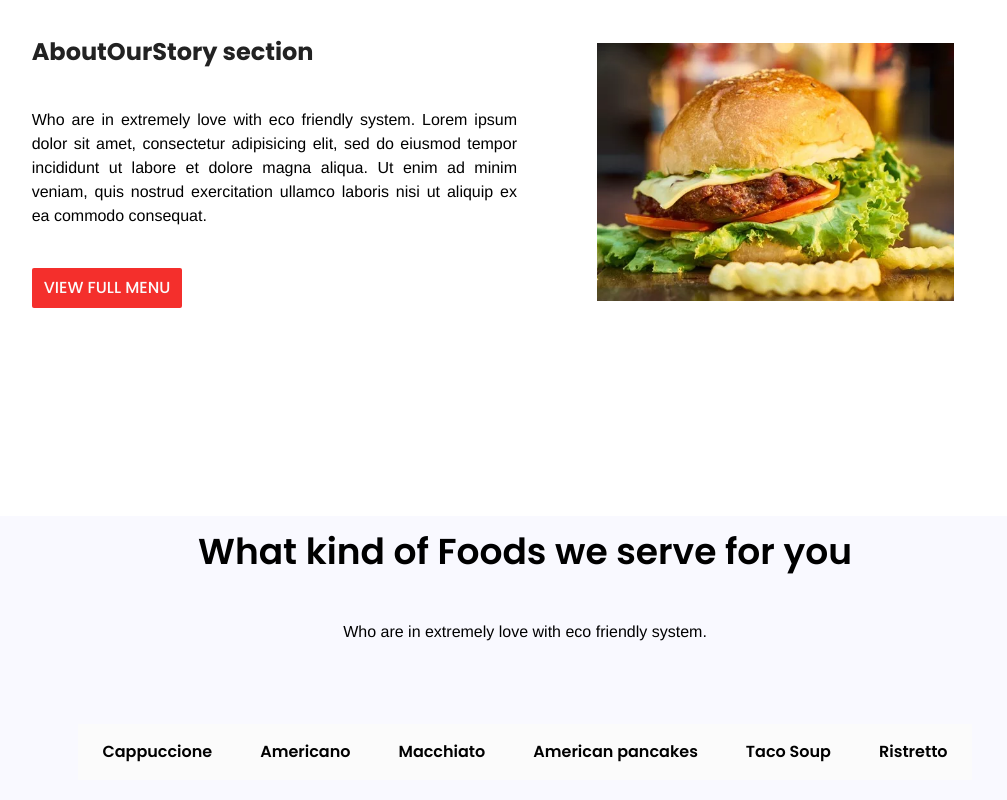
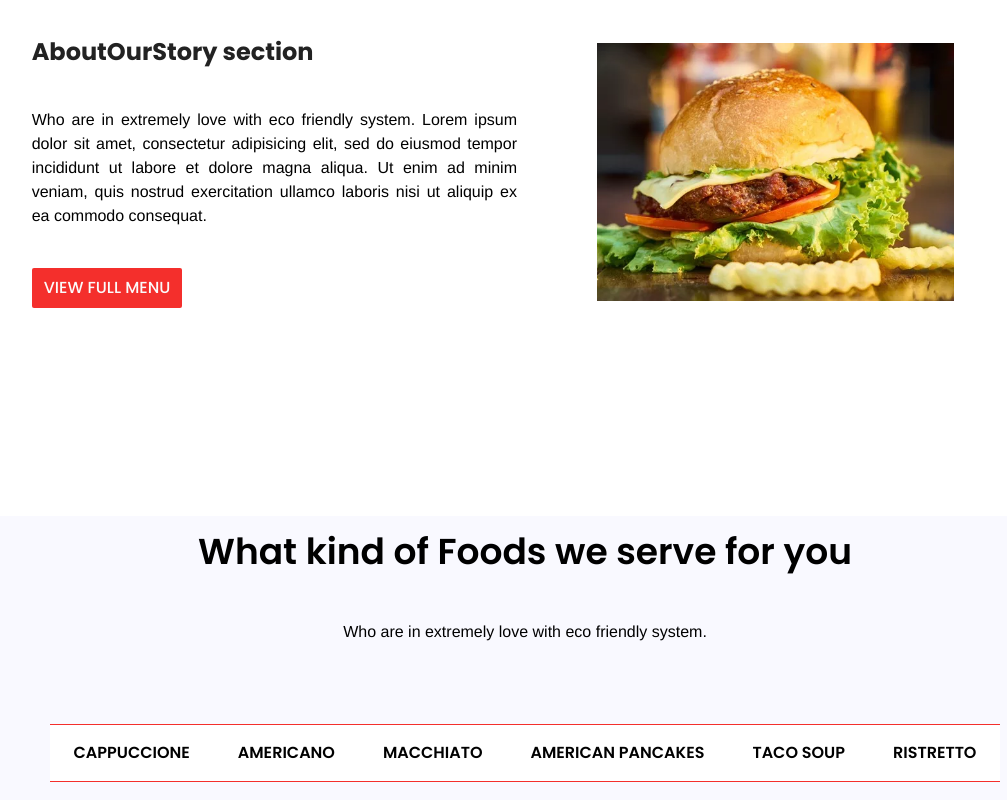
Before and after one commit to Code2Time/Marco-Restaurant, a React (Vite) app: page / in a window 1280 px wide. Shown: the part 1004-1804 px from the top of the page, without its empty margins (115-1122 px from the left). Built offline with nearby package versions, Linux system fonts and the light colour scheme.

Commit message:
update "Categories" component

```diff
--- a/src/components/Categories.tsx
+++ b/src/components/Categories.tsx
@@ -1,19 +1,21 @@
-import {MenuData} from '../data/MenuData'
+import { MenuData } from "../data/MenuData";
 
 function Categories() {
-  return <>
-  <main>
-    <section>
-        <div className="w-full h-auto bg-gray-3 btn-container flex justify-center items-center my-20 ">
-        {MenuData.map((item : any)=>(
-          <div className=' m-0 p-0'>
-            <button className='menu-btn py-4 px-6 poppins-6 bg-my-white transition-all hover:bg-red1 hover:text-my-white'>{item.title}</button>
+  return (
+    <>
+      <main>
+        <section>
+          <div className="w-full h-auto bg-gray-3 btn-container flex flex-col md:flex-row justify-center items-center my-20 ">
+            {MenuData.map((item: any) => (
+              <button key={item.id} className="menu-btn w-[75%] md:w-auto py-4 px-6 poppins-6 bg-white  hover:bg-red1 hover:text-my-white border-r-2 border-l-2 md:border-r-0 md:border-l-0 md:border-t-[1px] md:border-b-[1px] border-red-200 md:border-red1  uppercase line-clamp-1 text-nowrap">
+                {item.title}
+              </button>
+            ))}
           </div>
-        ))}
-        </div>
-    </section>
-  </main>
-  </>;
+        </section>
+      </main>
+    </>
+  );
 }
 
 export default Categories;
--- a/src/styles/main-style.scss
+++ b/src/styles/main-style.scss
@@ -84,7 +84,13 @@ body{
     }
 
     .menu-btn{
+      transition: all 0.4s;
 
+    }
+    .menu-btn:focus{
+      outline: none;
+      background-color: rgb(255, 0, 0);
+      color: white;
     }
 
 
```
